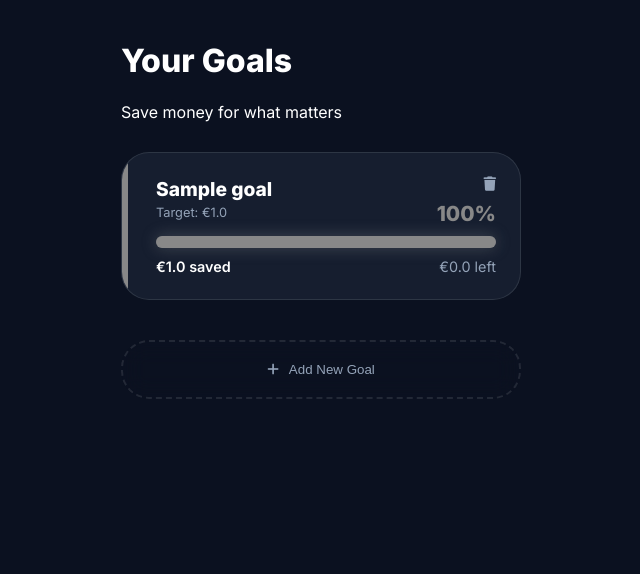
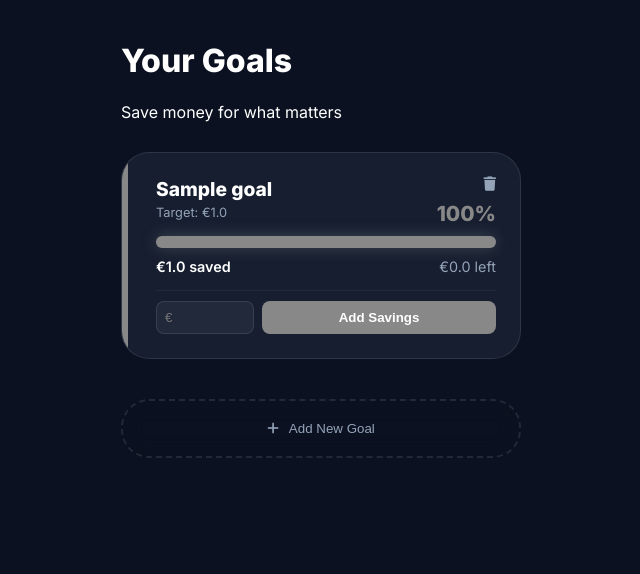
Before and after one commit to saleh-er/SmartSave-AI-Driven-Personal-Finance-Coach, a FastAPI app: page /goals in a window 1280 px wide. Shown: the top 574 px of the page, without its empty margins (319-959 px from the left). Run offline with FastAPI, Linux system fonts and the light colour scheme; tables that the repository leaves empty hold one stand-in row (values such as "Sample post"); some libraries are stand-ins or nearby versions.

Commit message:
adding the buttom add-saving

```diff
--- a/web/routes.py
+++ b/web/routes.py
@@ -210,7 +210,26 @@ async def read_home(request: Request, db: Session = Depends(get_db)):
         "dynamic_alert": "ready to save " if not db_tx else None
     })
 
+# ajout d'un route Add-saving-goal
+@router.post("/add-savings/{goal_id}")
+async def add_savings(goal_id: int, payload: dict = Body(...), db: Session = Depends(get_db)):
+    amount_to_add = float(payload.get("amount", 0))
+    goal = db.query(Goal).filter(Goal.id == goal_id).first()
+
+    if not goal:
+        raise HTTPException(status_code=404, detail="Goal not found")
+
+    try:
+        goal.current += amount_to_add
+        db.commit()
+        db.refresh(goal)
+        return {"status": "success", "new_current": goal.current}
+    except Exception as e:
+        db.rollback()
+        raise HTTPException(status_code=500, detail="Error updating savings")
 # Route pour la page des objectifs
+
+
 @router.get("/goals", response_class=HTMLResponse)
 async def read_goals(request: Request, db: Session = Depends(get_db)):
     # CORRECTION : Utilisation de Goal au lieu de models.Goal
--- a/web/templates/goals.html
+++ b/web/templates/goals.html
@@ -42,9 +42,19 @@
                         <div class="progress-fill" style="width: {{ percent }}%; height: 100%; background: {{ goal.color }}; border-radius: 6px; box-shadow: 0 0 15px {{ goal.color }}66;"></div>
                     </div>
 
-                    <div style="display: flex; justify-content: space-between; font-size: 0.9rem;">
+                    <div style="display: flex; justify-content: space-between; font-size: 0.9rem; margin-bottom: 15px;">
                         <span style="font-weight: 600;">€{{ goal.current }} saved</span>
                         <span style="color: var(--text-secondary);">€{{ goal.target - goal.current }} left</span>
+                    </div>
+
+                    <div style="display: flex; gap: 8px; padding-top: 10px; border-top: 1px solid rgba(255,255,255,0.05);">
+                        <input type="number" id="save-amount-{{ goal.id }}" placeholder="€"
+                               style="width: 80px; padding: 8px; border-radius: 8px; border: 1px solid var(--glass-border); background: rgba(255,255,255,0.05); color: white; outline: none;">
+                        <button onclick="depositMoney({{ goal.id }}, '{{ goal.color }}')"
+                                style="flex: 1; padding: 8px; border-radius: 8px; border: none; background: {{ goal.color }}; color: white; font-weight: 600; cursor: pointer; transition: 0.2s;"
+                                onmouseover="this.style.opacity='0.8'" onmouseout="this.style.opacity='1'">
+                            Add Savings
+                        </button>
                     </div>
                 </div>
             </div>
@@ -80,18 +90,10 @@
         </main>
 
         <nav class="bottom-nav">
-            <a href="/" class="nav-link">
-                <i class="fas fa-home"></i> <span>Home</span>
-            </a>
-            <a href="/analytics" class="nav-link">
-                <i class="fas fa-chart-line"></i> <span>Stats</span>
-            </a>
-            <a href="/coach" class="nav-link">
-                <i class="fas fa-wand-magic-sparkles"></i> <span>Coach</span>
-            </a>
-            <a href="/goals" class="nav-link active">
-                <i class="fas fa-bullseye"></i> <span>Goals</span>
-            </a>
+            <a href="/" class="nav-link"><i class="fas fa-home"></i> <span>Home</span></a>
+            <a href="/analytics" class="nav-link"><i class="fas fa-chart-line"></i> <span>Stats</span></a>
+            <a href="/coach" class="nav-link"><i class="fas fa-wand-magic-sparkles"></i> <span>Coach</span></a>
+            <a href="/goals" class="nav-link active"><i class="fas fa-bullseye"></i> <span>Goals</span></a>
         </nav>
     </div>
 
@@ -106,11 +108,37 @@
             document.getElementById('add-btn').style.display = 'flex';
         }
 
+        async function depositMoney(goalId, color) {
+            const input = document.getElementById(`save-amount-${goalId}`);
+            const amount = input.value;
+
+            if (!amount || amount <= 0) return alert("Enter a valid amount!");
+
+            try {
+                const response = await fetch(`/add-savings/${goalId}`, {
+                    method: 'POST',
+                    headers: { 'Content-Type': 'application/json' },
+                    body: JSON.stringify({ amount: parseFloat(amount) })
+                });
+
+                if (response.ok) {
+                    confetti({
+                        particleCount: 100,
+                        spread: 60,
+                        origin: { y: 0.7 },
+                        colors: [color, '#ffffff']
+                    });
+                    setTimeout(() => location.reload(), 800);
+                }
+            } catch (error) {
+                alert("Error updating savings.");
+            }
+        }
+
         async function saveGoal() {
             const name = document.getElementById('goal-name').value;
             const target = document.getElementById('goal-target').value;
             const color = document.getElementById('goal-color').value;
-
             if (!name || !target) return alert("Please fill all fields!");
 
             const response = await fetch('/add-goal', {
@@ -125,15 +153,10 @@
             }
         }
 
-        // CORRECTION : La fonction utilise maintenant l'ID
         async function deleteGoal(id, name) {
             if (!confirm(`Delete "${name}"?`)) return;
             const response = await fetch(`/delete-goal/${id}`, { method: 'DELETE' });
-            if (response.ok) {
-                window.location.reload();
-            } else {
-                alert("Error: Could not delete the goal.");
-            }
+            if (response.ok) window.location.reload();
         }
 
         async function getAIPlan() {
```
